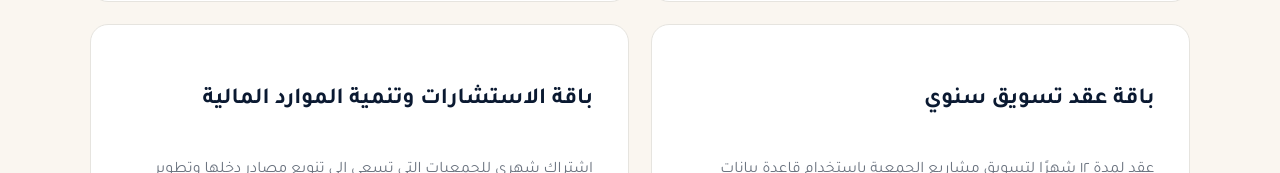
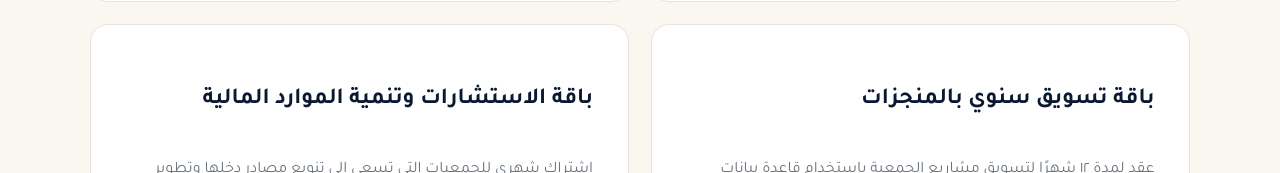
Before and after one commit to athkyaaai-pixel/almotazbellah-website-, a plain HTML site: page packages.html in a window 1280 px wide. Shown: the part 894-1067 px from the top of the page. Drawn offline with Linux system fonts and the light colour scheme.

Commit message:
Rename annual association marketing package

```diff
--- a/packages.html
+++ b/packages.html
@@ -49,14 +49,14 @@
       <a class="btn small" aria-label="اشترك في باقة تسويق مشاريع الجمعيات" href="https://script.google.com/macros/s/AKfycbyrX5ULpRM6ZeiB1H4Kizdflmv1O0zZM1Oss-cX8hgvbBW0l0_YBhwtrkjTlo9kfLdq/exec?plan=marketing">اشترك</a>
     </article>
     <article>
-      <h3>باقة عقد تسويق سنوي</h3>
+      <h3>باقة تسويق سنوي بالمنجزات</h3>
       <p>عقد لمدة ١٢ شهرًا لتسويق مشاريع الجمعية باستخدام قاعدة بيانات تضم ٨٬٠٠٠ شركة ورجل أعمال.</p>
       <ul>
         <li>تقارير أسبوعية وشهرية عن التواصل والردود وفرص المتابعة.</li>
         <li><strong>أتعاب التسويق:</strong> ١٠٠ ريال لكل ١٬٠٠٠ ريال محصّلة فعليًا في حساب الجمعية.</li>
       </ul>
       <p class="terms"><strong>١٬٥٠٠ ريال رسوم تأسيس</strong><br>تُدفع مرة واحدة عند طلب الباقة لتجهيز أدوات التسويق والاشتراكات اللازمة.</p>
-      <a class="btn small" aria-label="اطلب باقة عقد تسويق سنوي وأصدر الفاتورة" href="https://script.google.com/macros/s/AKfycbyrX5ULpRM6ZeiB1H4Kizdflmv1O0zZM1Oss-cX8hgvbBW0l0_YBhwtrkjTlo9kfLdq/exec?plan=annual_marketing_contract">اطلب الباقة</a>
+      <a class="btn small" aria-label="اطلب باقة تسويق سنوي بالمنجزات وأصدر الفاتورة" href="https://script.google.com/macros/s/AKfycbyrX5ULpRM6ZeiB1H4Kizdflmv1O0zZM1Oss-cX8hgvbBW0l0_YBhwtrkjTlo9kfLdq/exec?plan=annual_marketing_contract">اطلب الباقة</a>
     </article>
     <article>
       <h3>باقة الاستشارات وتنمية الموارد المالية</h3>
```
